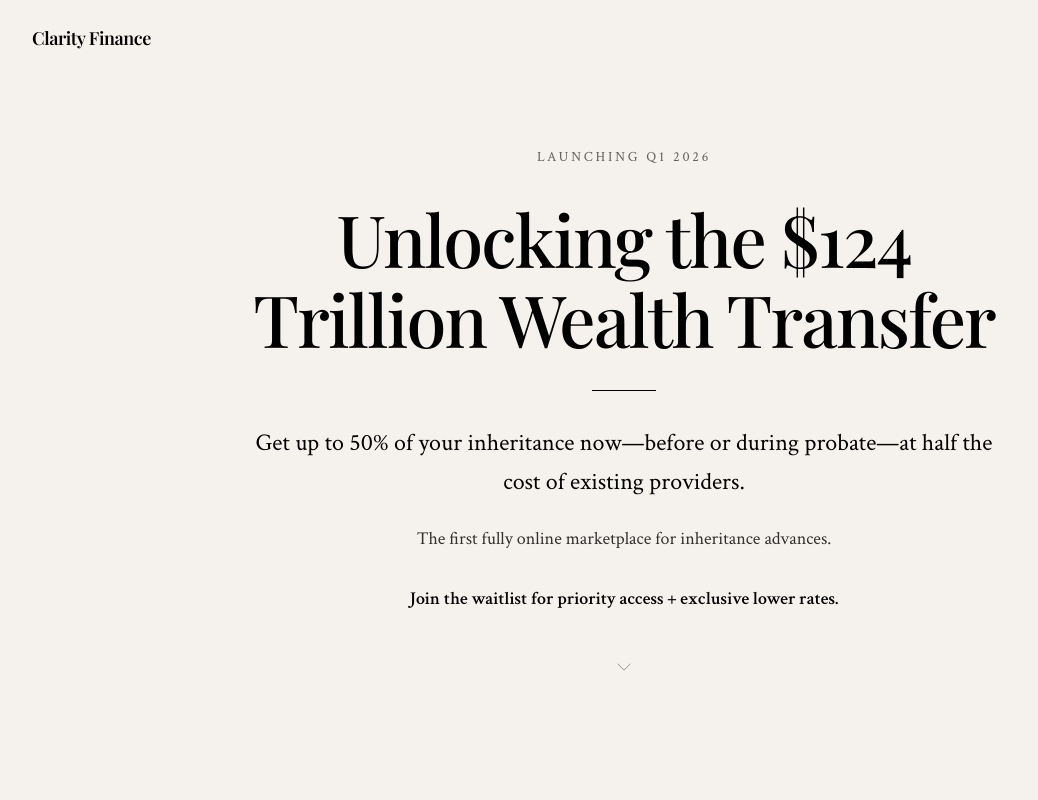
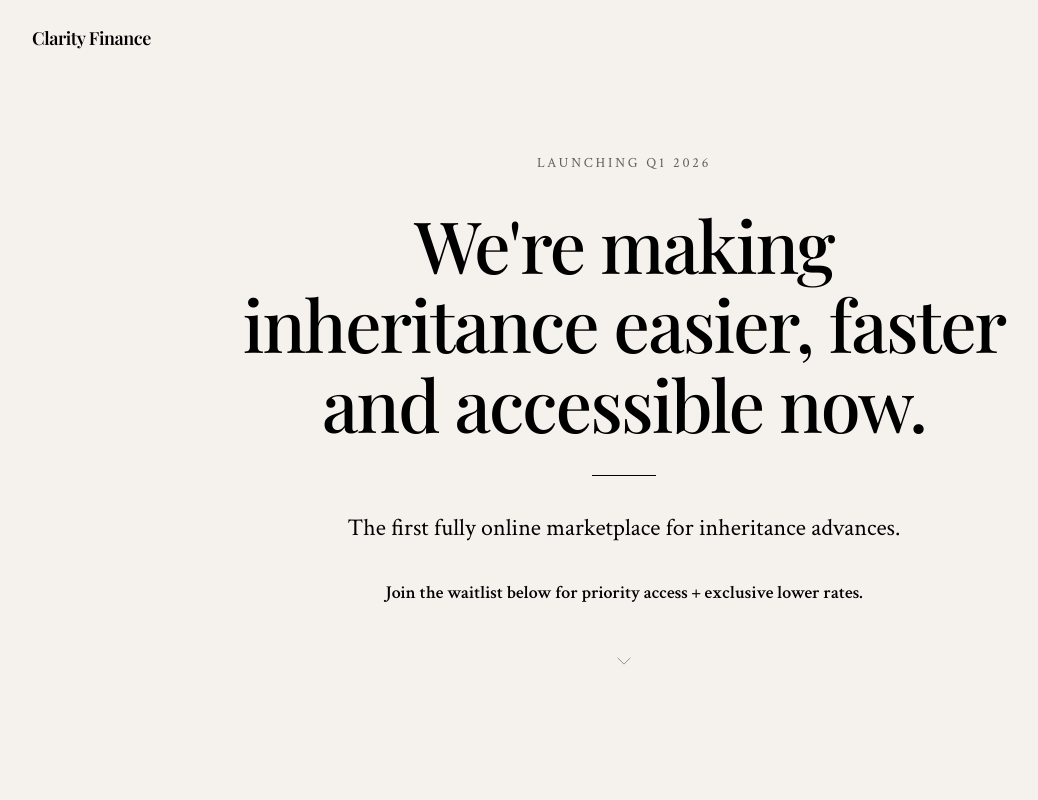
Before and after one commit to mgsturdy/clarity-waitlist, a Next.js app: page / in a window 1280 px wide. Shown: the top 800 px of the page, without its empty margins (16-1054 px from the left). Built offline with nearby package versions, Linux system fonts and the light colour scheme.

Commit message:
copy: update hero section headline

```diff
--- a/src/app/page.tsx
+++ b/src/app/page.tsx
@@ -49,21 +49,17 @@ export default function Home() {
           </p>
 
           <h1 className="font-serif text-4xl sm:text-5xl md:text-6xl lg:text-7xl font-medium tracking-tight leading-[1.1] mb-8">
-            Unlocking the $124 Trillion Wealth Transfer
+            We&apos;re making inheritance easier, faster and accessible now.
           </h1>
 
           <div className="w-16 h-px bg-black mx-auto mb-8" />
 
-          <p className="font-body text-xl sm:text-2xl leading-relaxed mb-6">
-            Get up to 50% of your inheritance now—before or during probate—at half the cost of existing providers.
-          </p>
-
-          <p className="font-body text-lg opacity-80 mb-8">
+          <p className="font-body text-xl sm:text-2xl leading-relaxed mb-8">
             The first fully online marketplace for inheritance advances.
           </p>
 
           <p className="font-body text-lg font-semibold">
-            Join the waitlist for priority access + exclusive lower rates.
+            Join the waitlist below for priority access + exclusive lower rates.
           </p>
         </div>
 
```
